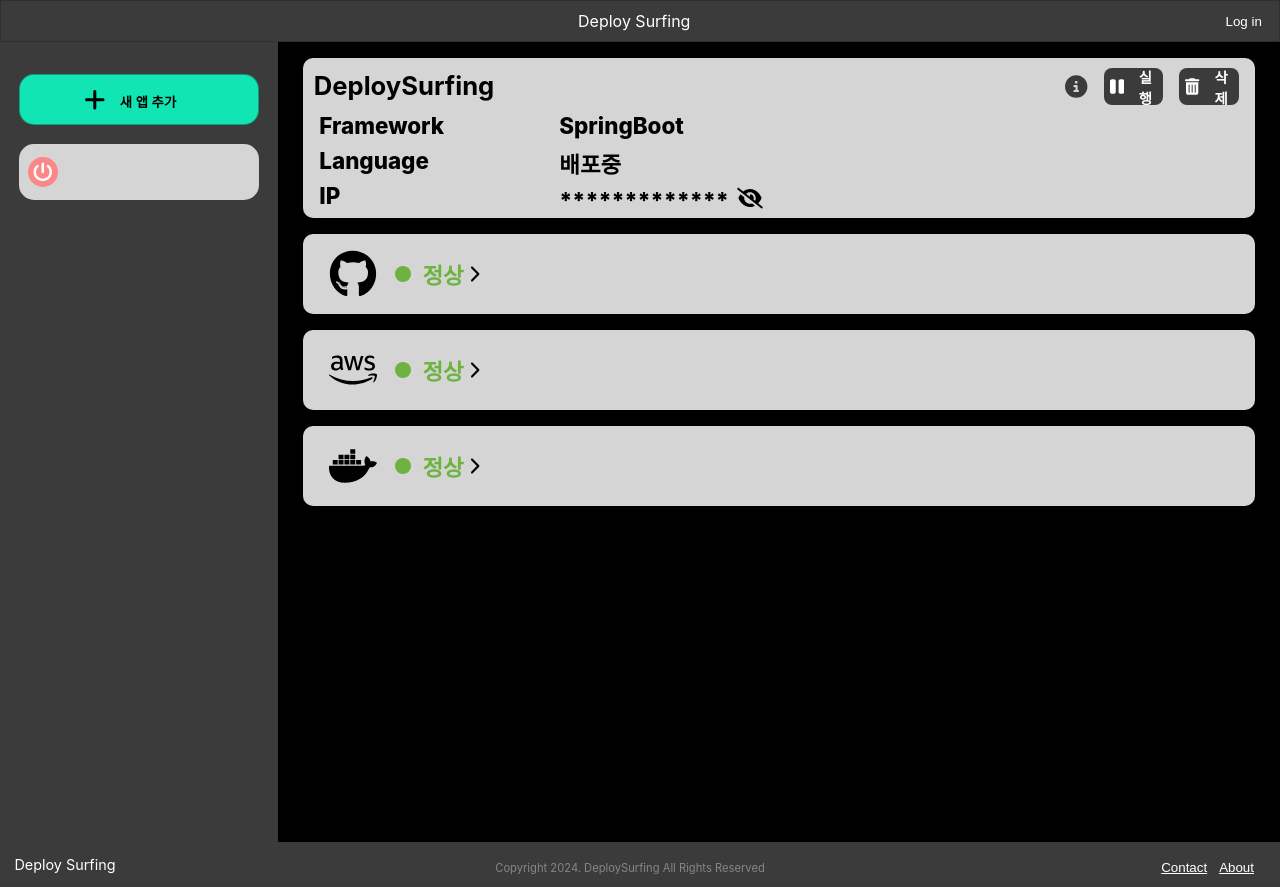
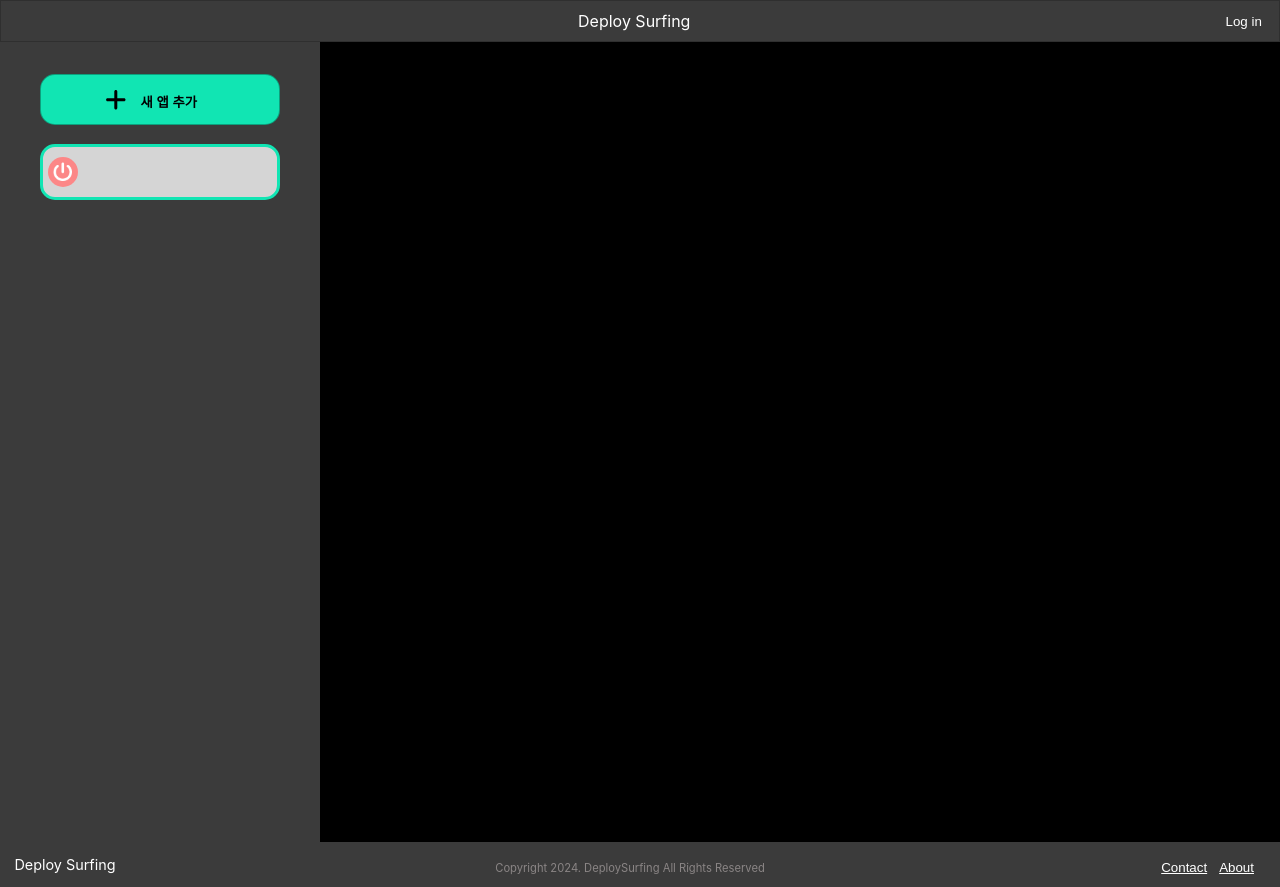
Before and after one commit to k-oyun/Deploy-Surfing, a React (Create React App) app in the folder deploysurfing/: page /main in a window 1280 px wide. Built offline with nearby package versions, Linux system fonts and the light colour scheme.

Commit message:
feat: 앱 조회 및 전체 조회 API 연동

```diff
--- a/deploysurfing/src/Components/AppBtn.tsx
+++ b/deploysurfing/src/Components/AppBtn.tsx
@@ -2,7 +2,6 @@ import { motion, SVGMotionProps } from "framer-motion";
 import React, { useEffect, useState } from "react";
 import styled from "styled-components";
 import PowerButton from "../assets/images/powerbutton.png";
-import { appListGet } from "../api";
 interface PowerProps extends SVGMotionProps<SVGSVGElement> {
   $ispoweron?: boolean;
 }
@@ -64,43 +63,18 @@ const PowerBtnImg = styled.img`
   margin-left: -1px;
 `;
 
-function AppBtn() {
-  const [selectedApp, setSelectedApp] = useState<string>("false");
-  const [apps, setApps] = useState([
-    {
-      id: "",
-      name: "",
-      framework: "",
-      ispoweron: false,
-    },
-  ]);
+const AppBtn = ({
+  apps,
+  selectedApp,
+  setSelectedApp,
+}: {
+  apps: { id: string; name: string; framework: string; ispoweron: boolean }[];
+  selectedApp: string;
+  setSelectedApp: React.Dispatch<React.SetStateAction<string>>;
+}) => {
   const onClickAppButton = (id: string) => {
     setSelectedApp(id);
   };
-
-  const accessToken = localStorage.getItem("accessToken");
-  useEffect(() => {
-    (async () => {
-      if (accessToken) {
-        try {
-          const res = await appListGet();
-          const formattedData = res?.data?.map(
-            (app: { id: string; name: string; type: string }) => ({
-              id: app.id,
-              name: app.name,
-              framework: app.type,
-              ispoweron: false,
-            })
-          );
-          setApps(formattedData);
-          console.log(res);
-        } catch (error) {
-          alert("토큰 만료!");
-          console.error("앱 불러오기 실패");
-        }
-      }
-    })();
-  }, []);
 
   return (
     <>
@@ -146,5 +120,5 @@ function AppBtn() {
       ))}
     </>
   );
-}
+};
 export default AppBtn;
--- a/deploysurfing/src/Components/Header.tsx
+++ b/deploysurfing/src/Components/Header.tsx
@@ -127,7 +127,7 @@ const Header = () => {
   const accessToken = localStorage.getItem("accessToken");
   useEffect(() => {
     (async () => {
-      // console.log(accessToken);
+      console.log(accessToken);
 
       if (accessToken) {
         try {
--- a/deploysurfing/src/Routes/Main.tsx
+++ b/deploysurfing/src/Routes/Main.tsx
@@ -1,10 +1,15 @@
-import React, { useState } from "react";
+import React, { useEffect, useState } from "react";
 import styled from "styled-components";
 import Header from "../Components/Header";
 import Footer from "../Components/Footer";
 import { useNavigate } from "react-router-dom";
 import { motion } from "framer-motion";
 import AppBtn from "../Components/AppBtn";
+import { appDelete, appGet, appListGet } from "../api";
+
+interface styleTyle {
+  $selectedapp: string;
+}
 const Wrapper = styled.div`
   display: flex;
   min-height: 100vh;
@@ -49,8 +54,8 @@ const NewAppSvg = styled(motion.svg)`
   padding: 0.3rem;
 `;
 
-const DeployInfoWrappers = styled.div`
-  display: flex;
+const DeployInfoWrappers = styled.div<styleTyle>`
+  display: ${(props) => (props.$selectedapp ? "flex" : "none")};
   align-items: center;
   flex-direction: column;
   width: 90%;
@@ -71,7 +76,7 @@ const DeployInfoTitle = styled.span`
   font-size: 160%;
   font-weight: 700;
   margin-bottom: 0.2rem;
-  margin-left: 1.1%;
+  margin-left: 15px;
 `;
 
 const DeployInfoTopWrapper = styled.div`
@@ -289,11 +294,26 @@ const EyeSvg = styled(motion.svg)`
 
 function Main() {
   const navigate = useNavigate();
+  const [appName, setAppName] = useState<string>("");
+  const [framework, setFramework] = useState<string>("");
+  const [owner, setOwner] = useState<string>("");
+  const [selectedApp, setSelectedApp] = useState<string>("");
+  const [description, setDescription] = useState<string>("");
+  const [status, setStatus] = useState<string>("");
+  const [apps, setApps] = useState([
+    {
+      id: "",
+      name: "",
+      framework: "",
+      ispoweron: false,
+    },
+  ]);
   const [isDetailInfo, setIsDetailInfo] = useState<boolean>(false);
   const [isGithubInfo, setIsGithubInfo] = useState<boolean>(false);
   const [isAwsInfo, setIsAwsInfo] = useState<boolean>(false);
   const [isDockerInfo, setIsDockerInfo] = useState<boolean>(false);
   const [isIpVisible, setIsIpVisible] = useState<boolean>(false);
+
   var myip = "12342.23123.4";
 
   const onClickInfoButton = () => {
@@ -309,6 +329,45 @@ function Main() {
   const onClickDockerInfoBtn = () => {
     setIsDockerInfo((prev) => !prev);
   };
+
+  const accessToken = localStorage.getItem("accessToken");
+  useEffect(() => {
+    (async () => {
+      if (accessToken) {
+        try {
+          const res = await appListGet();
+          const formattedData = res?.data?.map(
+            (app: { id: string; name: string; type: string }) => ({
+              id: app.id,
+              name: app.name,
+              framework: app.type,
+              ispoweron: false,
+            })
+          );
+          setApps(formattedData);
+        } catch (error) {
+          alert("토큰 만료!");
+          console.error("앱 불러오기 실패");
+        }
+      }
+    })();
+  }, []);
+  useEffect(() => {
+    (async () => {
+      if (accessToken) {
+        try {
+          const res = await appGet(selectedApp);
+          setAppName(res.name);
+          setFramework(res.type);
+          setOwner(res.owner);
+          setDescription(res.description);
+          setStatus(res.status);
+        } catch (error) {
+          console.error("사용자 조회 실패", error);
+        }
+      }
+    })();
+  }, [selectedApp]);
 
   return (
     <>
@@ -326,14 +385,19 @@ function Main() {
             </NewAppSvg>
             <NewAppBtnText>새 앱 추가</NewAppBtnText>
           </NewAppBtn>
-          <AppBtn />
+          <AppBtn
+            apps={apps}
+            selectedApp={selectedApp}
+            setSelectedApp={setSelectedApp}
+          />
         </Sidebar>
-        <DeployInfoWrappers>
+
+        <DeployInfoWrappers $selectedapp={selectedApp}>
           <DeployInfoWrapper
             style={{ height: isDetailInfo ? "32rem " : "10rem" }}
           >
             <DeployInfoTopWrapper>
-              <DeployInfoTitle>DeploySurfing</DeployInfoTitle>
+              <DeployInfoTitle>{appName}</DeployInfoTitle>
               <DeploySvg
                 width="59"
                 height="59"
@@ -360,7 +424,7 @@ function Main() {
                 </BtnSvg>
                 <BtnTxt>실행</BtnTxt>
               </StartOrStopBtn>
-              <StartOrStopBtn>
+              <StartOrStopBtn onClick={() => appDelete(selectedApp)}>
                 <BtnSvg
                   width="25"
                   height="29"
@@ -391,8 +455,8 @@ function Main() {
                 <DetailInfoTxt>설명</DetailInfoTxt>
               </DetailInfoLeft>
               <DetailInfoRight>
-                <DetailInfoTxt>SpringBoot</DetailInfoTxt>
-                <DetailInfoTxt>배포중</DetailInfoTxt>
+                <DetailInfoTxt>{framework}</DetailInfoTxt>
+                <DetailInfoTxt>Java</DetailInfoTxt>
                 <DetailInfoTxt>
                   {isIpVisible ? myip : "*".repeat(myip.length)}
                   {isIpVisible ? (
@@ -436,10 +500,8 @@ function Main() {
                 <DetailInfoTxt>2024.06.18</DetailInfoTxt>
                 <DetailInfoTxt>https://github.com/k-oyun</DetailInfoTxt>
                 <DetailInfoTxt>링크</DetailInfoTxt>
-                <DetailInfoTxt>DDonghyeo</DetailInfoTxt>
-                <DetailInfoTxt>
-                  앱 자동화 배포를 도와주는 spring Boot 애플리케이션
-                </DetailInfoTxt>
+                <DetailInfoTxt>{owner}</DetailInfoTxt>
+                <DetailInfoTxt>{description}</DetailInfoTxt>
               </DetailInfoRight>
             </DetailInfoWrapper>
           </DeployInfoWrapper>
--- a/deploysurfing/src/api.ts
+++ b/deploysurfing/src/api.ts
@@ -192,3 +192,45 @@ export const appListGet = async () => {
     console.log(error);
   }
 };
+
+export const appGet = async (id: string) => {
+  const accessToken = await getAccessToken();
+
+  try {
+    const res = await axios.get(
+      `${BASE_URL}/app?appId=${id}`,
+
+      {
+        headers: {
+          Authorization: accessToken,
+          "Content-Type": "application/json",
+        },
+      }
+    );
+    console.log(res);
+    return res.data;
+  } catch (error) {
+    console.log(error);
+  }
+};
+
+export const appDelete = async (id: string) => {
+  const accessToken = await getAccessToken();
+
+  try {
+    const res = await axios.delete(
+      `${BASE_URL}/app?appId=${id}`,
+
+      {
+        headers: {
+          Authorization: accessToken,
+          "Content-Type": "application/json",
+        },
+      }
+    );
+    console.log(res);
+    return res.data;
+  } catch (error) {
+    console.log(error);
+  }
+};
```
Also changed, not shown: deploysurfing/src/Routes/AddApp.tsx (+0 -16 lines).
